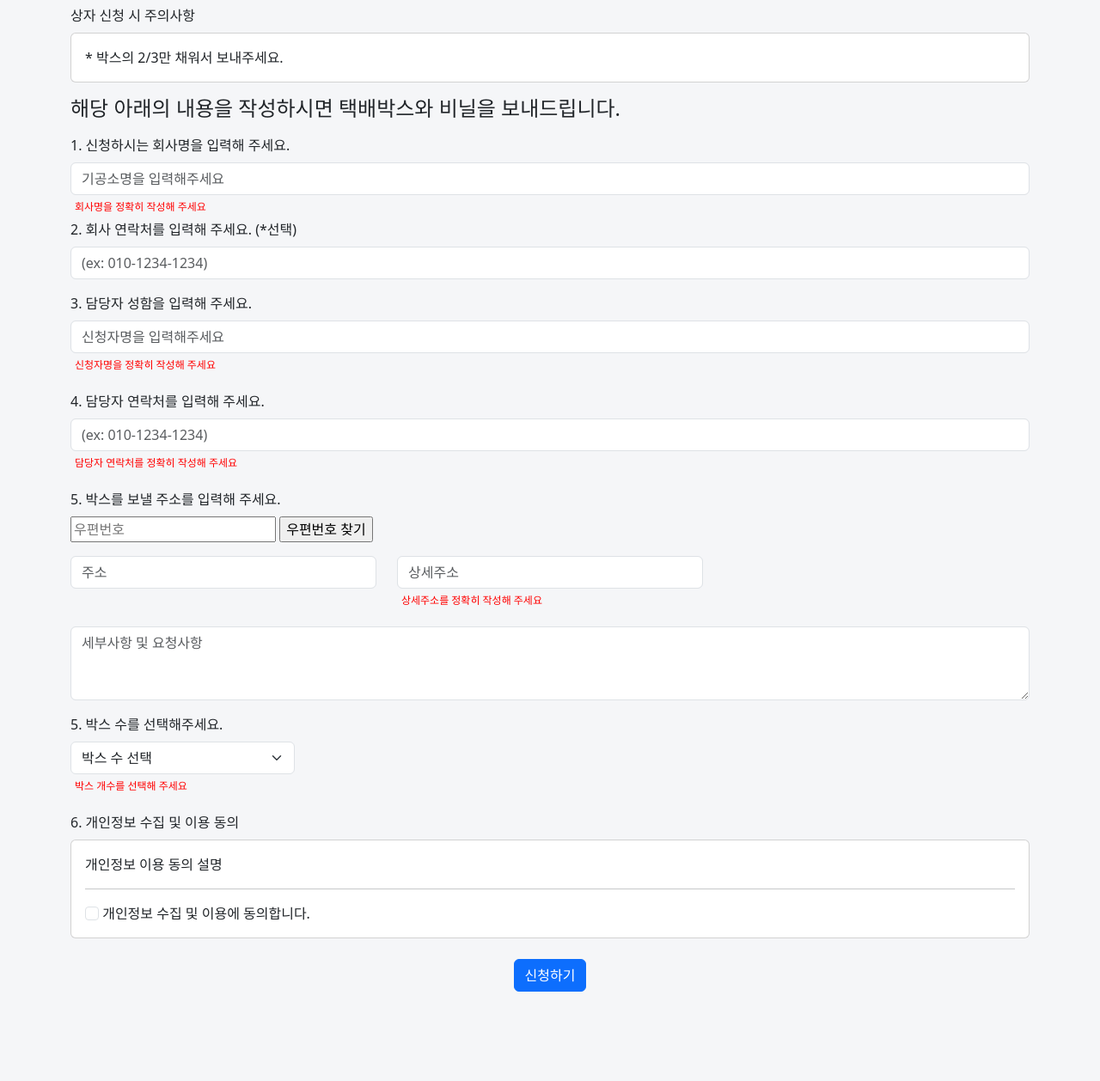
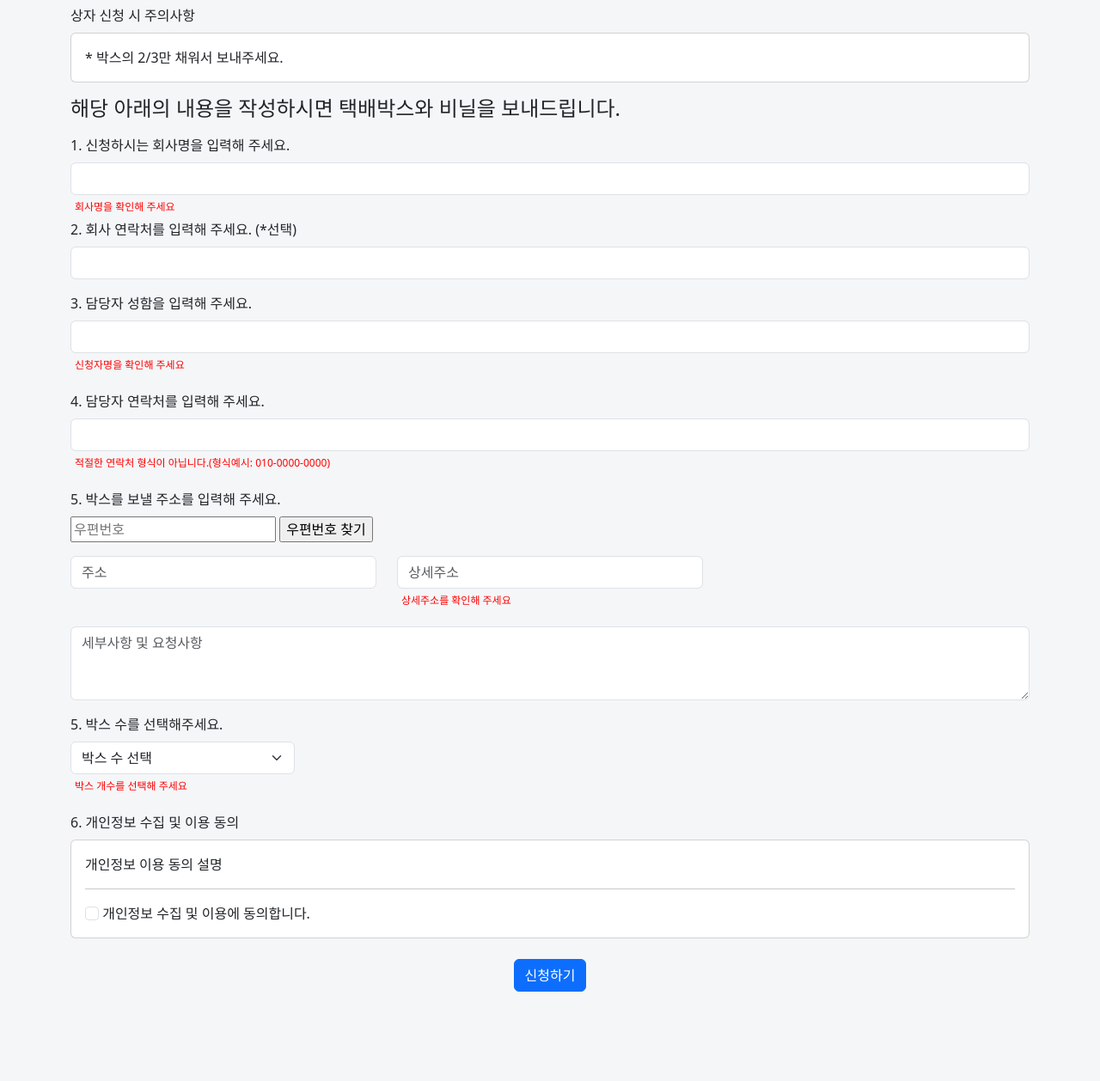
Before and after one commit to ulbin67/newma_repo, a Django app: page /applymain/apply_box/ in a window 1280 px wide. Shown: the part 210-1468 px from the top of the page at 86% size. Run offline with Django 5.2, Linux system fonts and the light colour scheme; some libraries are stand-ins or nearby versions.

Commit message:
전화번호 양식 수정

```diff
--- a/project_/manage_apply/static/js/boxes_inspect.js
+++ b/project_/manage_apply/static/js/boxes_inspect.js
@@ -1,5 +1,5 @@
 function checkNumber(value) {
-    return (/^\d{3}-\d{3,4}-\d{4}$/.test(value)) || (/^[0-9]{10,11}$/.test(value));
+    return (/^\d{2,3}-\d{3,4}-\d{4}$/.test(value)) || (/^[0-9]{10,11}$/.test(value));
 }
 
 // 작성여부 확인
--- a/project_/manage_apply/templates/manage_apply/boxes_main.html
+++ b/project_/manage_apply/templates/manage_apply/boxes_main.html
@@ -38,22 +38,22 @@
             <div class="row">
                 <div class="mb-3">
                     <label for="exampleFormControlInput1" class="form-label">1. 신청하시는 회사명을 입력해 주세요.</label>
-                    <input class="form-control" type="text" placeholder="기공소명을 입력해주세요" aria-label="company" id="company" name="company">
-                    <div class="warning company" style="display: block;">회사명을 정확히 작성해 주세요</div>
+                    <input class="form-control" type="text" aria-label="company" id="company" name="company">
+                    <div class="warning company" style="display: block;">회사명을 확인해 주세요</div>
                 <div class="mb-3">
                     <label for="exampleFormControlTextarea1" class="form-label">2. 회사 연락처를 입력해 주세요. (*선택)</label>
-                    <input class="form-control" type="text" placeholder="(ex: 010-1234-1234)" aria-label="com_num" id="com_num" name="com_num">
-                    <div class="warning com_num" style="display: none;">회사 연락처를 정확히 작성해 주세요</div>
+                    <input class="form-control" type="text"  aria-label="com_num" id="com_num" name="com_num">
+                    <div class="warning com_num" style="display: none;">적절한 전화번호 형식이 아닙니다.(형식예시: 041-000-0000)</div>
                 </div>
                 <div class="mb-3">
                     <label for="exampleFormControlTextarea1" class="form-label">3. 담당자 성함을 입력해 주세요.</label>
-                    <input class="form-control" type="text" placeholder="신청자명을 입력해주세요" aria-label="applicant" id="applicant" name="applicant">
-                    <div class="warning applicant" style="display: block;">신청자명을 정확히 작성해 주세요</div>
+                    <input class="form-control" type="text" aria-label="applicant" id="applicant" name="applicant">
+                    <div class="warning applicant" style="display: block;">신청자명을 확인해 주세요</div>
                 </div>
                 <div class="mb-3">
                     <label for="exampleFormControlTextarea1" class="form-label">4. 담당자 연락처를 입력해 주세요.</label>
-                    <input class="form-control" type="text" placeholder="(ex: 010-1234-1234)" aria-label="aplcan_num" id="apcan_phone" name="apcan_phone">
-                    <div class="warning apcan_phone" style="display: block;">담당자 연락처를 정확히 작성해 주세요</div>
+                    <input class="form-control" type="text" aria-label="aplcan_num" id="apcan_phone" name="apcan_phone">
+                    <div class="warning apcan_phone" style="display: block;">적절한 연락처 형식이 아닙니다.(형식예시: 010-0000-0000)</div>
                 </div>
                 <div class="mb-3">
                     <label for="exampleFormControlTextarea1" class="form-label">5. 박스를 보낼 주소를 입력해 주세요.</label>
@@ -70,7 +70,7 @@
                                 </div>
                                 <div class="col-4">
                                     <input class="form-control" type="text" id="sample6_detailAddress" placeholder="상세주소" name="sample6_detailAddress">
-                                    <div class="warning sample6_detailAddress" style="display: block;">상세주소를 정확히 작성해 주세요</div>
+                                    <div class="warning sample6_detailAddress" style="display: block;">상세주소를 확인해 주세요</div>
                                 </div>
                             </div>
                     </div>
```
